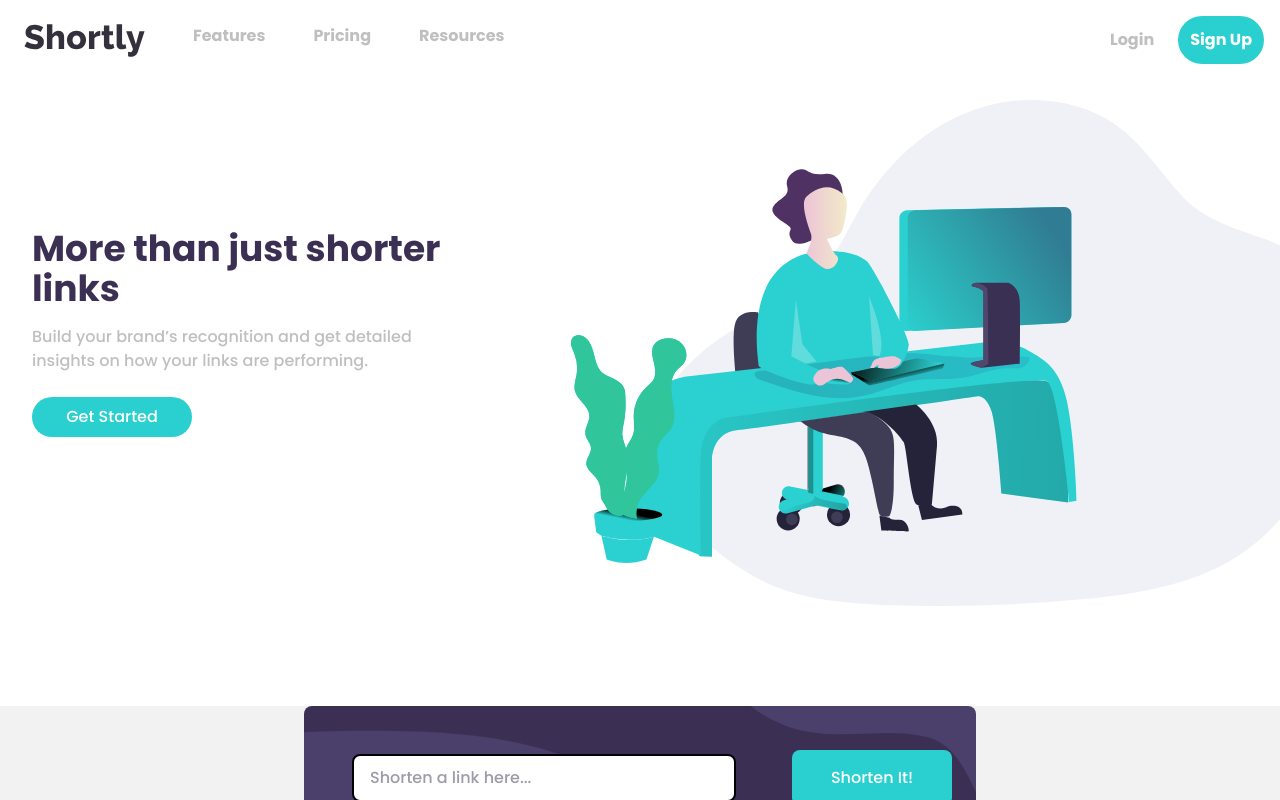
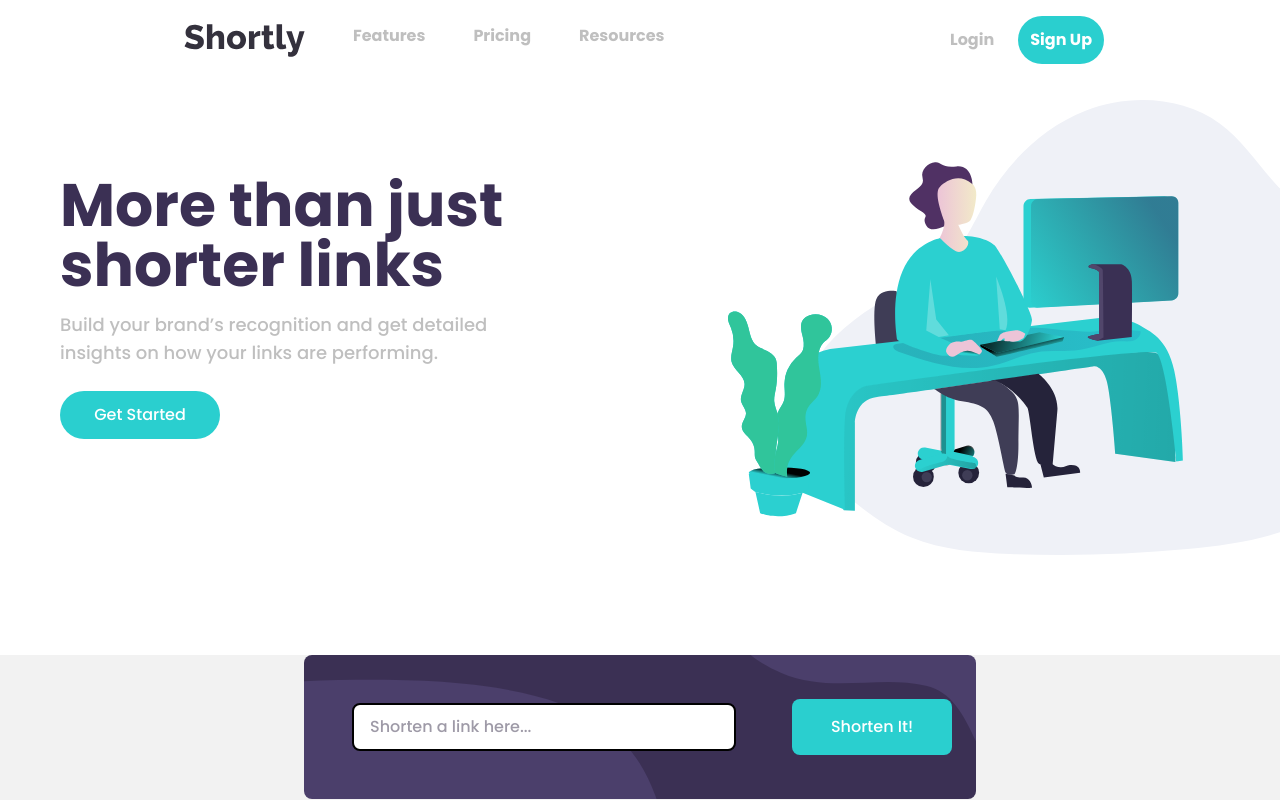
Before and after one commit to botirk38/url-shortening-api-master, a React (Vite) app in the folder url-shortening-api-landing-page/: page / in a window 1280 px wide. Built offline with nearby package versions, Linux system fonts and the light colour scheme.

Commit message:
commit style changes

```diff
--- a/url-shortening-api-landing-page/src/components/Hero.jsx
+++ b/url-shortening-api-landing-page/src/components/Hero.jsx
@@ -16,14 +16,14 @@ function Hero({setLinkData}) {
 
             <div className='flex flex-col justify-center items-center text-center mb-20 p-3 sm:flex-row-reverse'>
                 <picture className="w-full">
-                    <img src={heroImg} alt="Illustration of a person working on a computer" className="ml-20 object-cover w-full"/>
+                    <img src={heroImg} alt="Illustration of a person working on a computer" className="ml-20 object-cover w-full lg:ml-40"/>
                 </picture>
 
-                <div className="flex flex-col justify-center items-center text-center mb-10 p-3 sm:items-start sm:text-start">
+                <div className="flex flex-col justify-center items-center text-center mb-10 p-3 sm:items-start sm:text-start lg:p-10">
 
-                <h1 className="text-4xl font-bold text-primary-dark-violet mb-4">More than just shorter links</h1>
-                <p className='text-base font-normal text-neutral-gray'>Build your brand’s recognition and get detailed insights on how your links are performing.</p>
-                <button className="bg-primary-cyan rounded-3xl p-2 mt-6 w-40 text-white">Get Started</button>
+                <h1 className="text-4xl font-bold text-primary-dark-violet mb-4 lg:text-6xl">More than just shorter links</h1>
+                <p className='text-base lg:text-lg font-normal text-neutral-gray'>Build your brand’s recognition and get detailed insights on how your links are performing.</p>
+                <button className="bg-primary-cyan rounded-3xl p-2 mt-6 w-40 text-white lg:p-3">Get Started</button>
                 </div>
             </div>
 
--- a/url-shortening-api-landing-page/src/components/Navbar.jsx
+++ b/url-shortening-api-landing-page/src/components/Navbar.jsx
@@ -43,7 +43,7 @@ function Navbar() {
 
 
        {/* Desktop Menu */}
-       <nav className="hidden sm:flex sm:space-x-20 sm:items-start sm:justify-between sm:text-neutral-gray sm:w-full ">
+       <nav className="hidden sm:flex sm:gap-20 sm:items-start sm:justify-between sm:text-neutral-gray sm:w-full lg:mx-40 ">
         <ul className="flex space-x-6 p-6 lg:gap-6">
           <li><a className="hover:cursor-pointer"><img src={logo} alt="Shortly Logo" className="object-contain "/></a></li>
 
```
Also changed, not shown: 1 other file (tests, documents, lock files or other folders).
